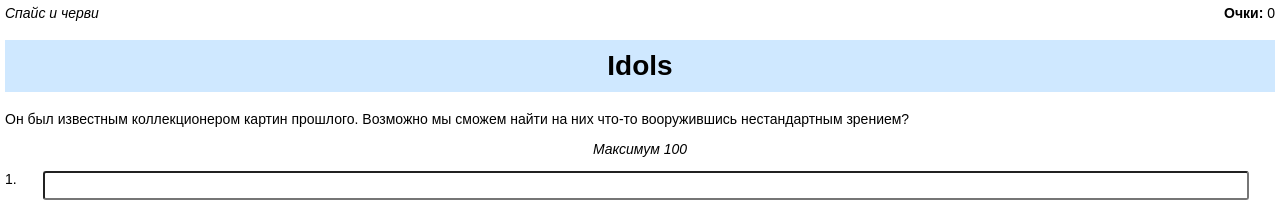
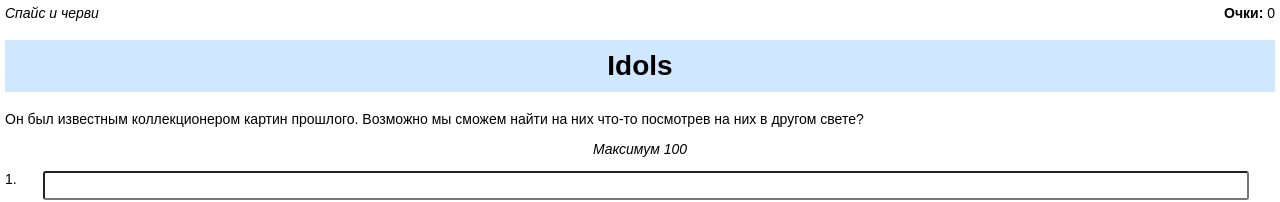
Before and after one commit to BertaFly/NewYear, a React (Create React App) app in the folder front/: page /spyce_i_chervi in a window 1280 px wide. Shown: the top 202 px of the page. Built offline with nearby package versions, Linux system fonts and the light colour scheme; no server answers.

Commit message:
changed text task for 2

```diff
--- a/front/src/components/tasks/Second.jsx
+++ b/front/src/components/tasks/Second.jsx
@@ -9,7 +9,7 @@ const Second = (props) => {
                 Idols
             </h1>
             <div className="Description">
-                Он был известным коллекционером картин прошлого. Возможно мы сможем найти на них что-то вооружившись нестандартным зрением?
+                Он был известным коллекционером картин прошлого. Возможно мы сможем найти на них что-то посмотрев на них в другом свете?
             </div>
             <p><i>Максимум 100</i></p>
             <Form
```
